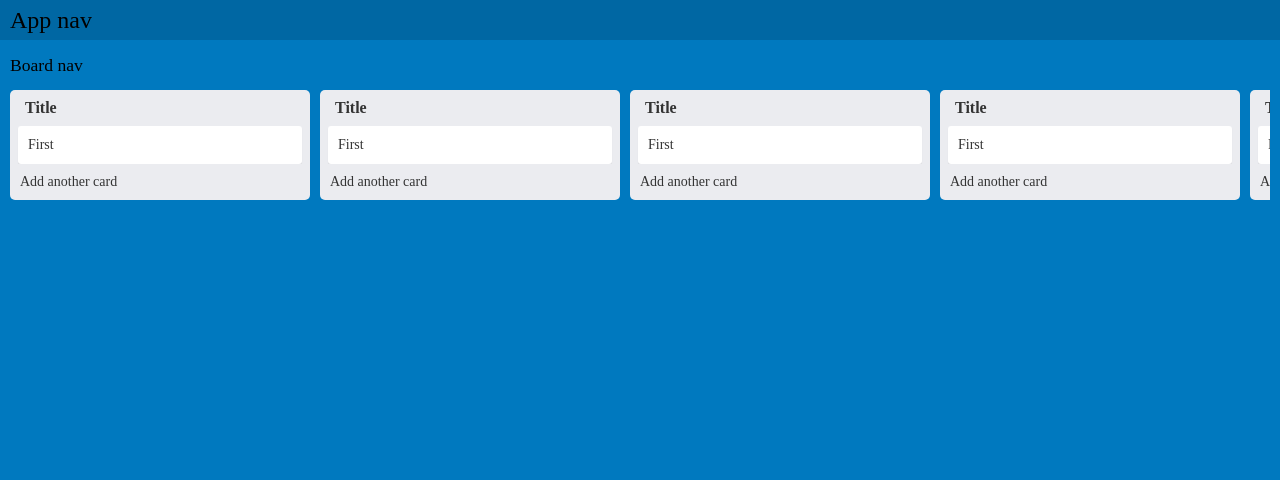
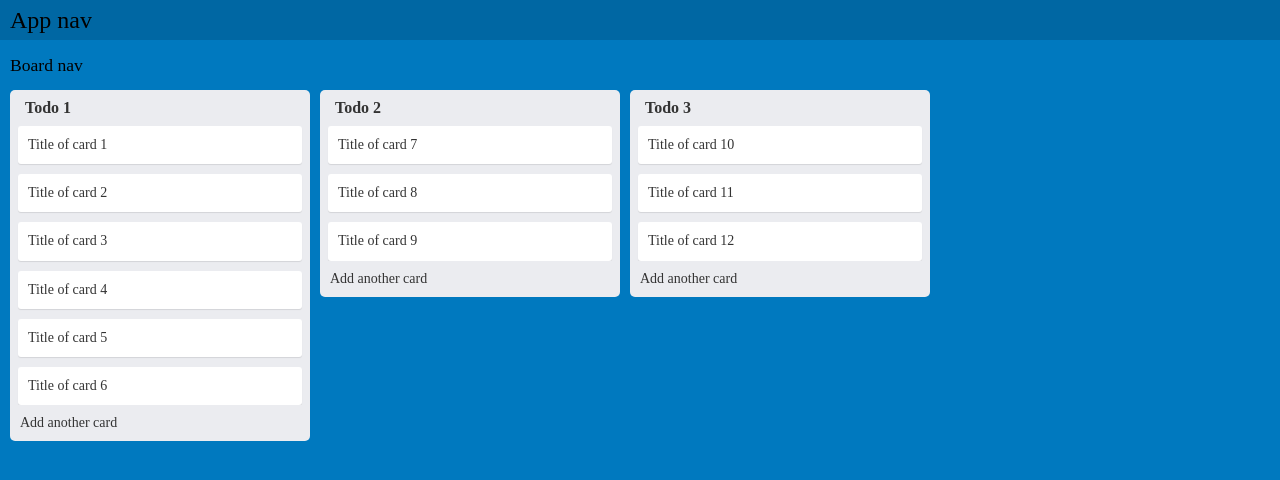
Before and after one commit to Daniil161russ/trello-react-test, a React app: page / in a window 1280 px wide. Built offline with nearby package versions, Linux system fonts and the light colour scheme.

Commit message:
add test data, mapping, sort cards and columns

```diff
--- a/package.json
+++ b/package.json
@@ -6,6 +6,7 @@
     "@testing-library/jest-dom": "^5.16.5",
     "@testing-library/react": "^13.4.0",
     "@testing-library/user-event": "^13.5.0",
+    "lodash": "4.17.21",
     "node-sass": "6.0.1",
     "react": "^18.2.0",
     "react-dom": "^18.2.0",
--- /dev/null
+++ b/src/actions/data.js
@@ -0,0 +1,120 @@
+export const data = {
+    boards: [
+        {
+            id: 'board-1',
+            columnOrder: ['column-1', 'column-2', 'column-3'],
+            columns: [
+                {
+                    id: 'column-1',
+                    boardId: 'board-1',
+                    title: 'Todo 1',
+                    cardOrder: ['card-1', 'card-2', 'card-3', 'card-4', 'card-5', 'card-6',],
+                    cards: [
+                        {
+                            id: 'card-1',
+                            boardId: 'board-1',
+                            columnId: 'column-1',
+                            title: 'Title of card 1',
+                            image: null,
+                        },
+                        {
+                            id: 'card-2',
+                            boardId: 'board-1',
+                            columnId: 'column-1',
+                            title: 'Title of card 2',
+                            image: null,
+                        },
+                        {
+                            id: 'card-3',
+                            boardId: 'board-1',
+                            columnId: 'column-1',
+                            title: 'Title of card 3',
+                            image: null,
+                        },
+                        {
+                            id: 'card-4',
+                            boardId: 'board-1',
+                            columnId: 'column-1',
+                            title: 'Title of card 4',
+                            image: null,
+                        },
+                        {
+                            id: 'card-5',
+                            boardId: 'board-1',
+                            columnId: 'column-1',
+                            title: 'Title of card 5',
+                            image: null,
+                        },
+                        {
+                            id: 'card-6',
+                            boardId: 'board-1',
+                            columnId: 'column-1',
+                            title: 'Title of card 6',
+                            image: null,
+                        },
+                    ]
+                },
+
+                {
+                    id: 'column-2',
+                    boardId: 'board-1',
+                    title: 'Todo 2',
+                    cardOrder: ['card-7', 'card-8', 'card-9',],
+                    cards: [
+                        {
+                            id: 'card-7',
+                            boardId: 'board-1',
+                            columnId: 'column-2',
+                            title: 'Title of card 7',
+                            image: null,
+                        },
+                        {
+                            id: 'card-8',
+                            boardId: 'board-1',
+                            columnId: 'column-2',
+                            title: 'Title of card 8',
+                            image: null,
+                        },
+                        {
+                            id: 'card-9',
+                            boardId: 'board-1',
+                            columnId: 'column-2',
+                            title: 'Title of card 9',
+                            image: null,
+                        },
+                    ]
+                },
+
+                {
+                    id: 'column-3',
+                    boardId: 'board-1',
+                    title: 'Todo 3',
+                    cardOrder: ['card-10', 'card-11', 'card-12',],
+                    cards: [
+                        {
+                            id: 'card-10',
+                            boardId: 'board-1',
+                            columnId: 'column-3',
+                            title: 'Title of card 10',
+                            image: null,
+                        },
+                        {
+                            id: 'card-11',
+                            boardId: 'board-1',
+                            columnId: 'column-3',
+                            title: 'Title of card 11',
+                            image: null,
+                        },
+                        {
+                            id: 'card-12',
+                            boardId: 'board-1',
+                            columnId: 'column-3',
+                            title: 'Title of card 12',
+                            image: null,
+                        },
+                    ]
+                }
+            ]
+        },
+    ]
+}
--- a/src/components/BoardContent/BoardContent.js
+++ b/src/components/BoardContent/BoardContent.js
@@ -1,16 +1,42 @@
 import Column from '../Column/Column';
+import { data } from '../../actions/data';
+import { useEffect, useState } from 'react';
+import _ from 'lodash';
+import { mapOrder } from '../../utilities/sorts';
+
 import './BoardContent.scss';
 
 const BoardContent = () => {
+    const [board, setBoard] = useState({});
+    const [columns, setColumns] = useState([]);
+
+    useEffect(() => {
+        const boardData = data.boards.find((item) => item.id === 'board-1');
+
+        if (boardData) {
+            setBoard(boardData);
+
+            setColumns(mapOrder(boardData.columns, boardData.columnOrder, 'id'));
+        }
+    }, []);
+
+    if (_.isEmpty(board)) {
+        return (
+            <>
+                <div className='not-found'>Board not found</div>
+            </>
+        )
+    }
+
     return (
        <>
             <div className='board-columns'>
-                <Column />
-                <Column />
-                <Column />
-                <Column />
-                <Column />
-                <Column />
+                {columns && columns.length && columns.map((column, index) => {
+                    return (
+                        <Column key={column.id} column={column} />
+                    )
+                })}
+
             </div>
        </>
     )
--- /dev/null
+++ b/src/components/Card/Card.js
@@ -0,0 +1,17 @@
+import './Card.scss';
+
+const Card = (props) => {
+
+    const { card } = props;
+    return (
+       <>
+             <li className='card-item'>
+                {card.image &&
+                    <img className='card__cover' src={card.image} />}
+                { card.title }
+            </li>
+       </>
+    )
+}
+
+export default Card;
--- a/src/components/Task/Task.scss
+++ b/src/components/Card/Card.scss
@@ -1,6 +1,6 @@
 @import '../../assets/style/settings';
 
-li.task-item {
+li.card-item {
     background-color: white;
     padding: $gap;
     border-radius: $card-border-radius;
--- a/src/components/Column/Column.js
+++ b/src/components/Column/Column.js
@@ -1,25 +1,21 @@
-import Task from '../Task/Task';
+import Card from '../Card/Card';
+import { mapOrder } from '../../utilities/sorts';
 import './Column.scss';
 
-const Column = () => {
+const Column = (props) => {
+
+    const { column } = props;
+    const cards = mapOrder(column.cards, column.cardOrder, 'id');
     return (
        <>
             <div className='column'>
-                <header>Title</header>
-                <ul className='task-list'>
-                    <Task />
-                    {/* <li className='task-item'>Second</li>
-                    <li className='task-item'>Third</li>
-                    <li className='task-item'>First</li>
-                    <li className='task-item'>Second</li>
-                    <li className='task-item'>Third</li>
-                    <li className='task-item'>First</li>
-                    <li className='task-item'>Second</li>
-                    <li className='task-item'>Third</li>
-                    <li className='task-item'>First</li>
-                    <li className='task-item'>Second</li>
-                    <li className='task-item'>Third</li>
-                    <li className='task-item'>First</li> */}
+                <header>{ column.title }</header>
+                <ul className='card-list'>
+                    { cards && cards.length > 0 && cards.map((card, index) => {
+                        return (
+                            <Card key={card.id} card={card}/>
+                        )
+                    })}
                 </ul>
                 <footer>Add another card</footer>
             </div>
--- a/src/components/Column/Column.scss
+++ b/src/components/Column/Column.scss
@@ -30,7 +30,7 @@
         border-bottom-right-radius: $column-border-radius;
     }
 
-    ul.task-list {
+    ul.card-list {
         list-style: none;
         margin: 0;
         max-height: calc(100% - #{$column-header-height} - #{$column-footer-height});
@@ -48,26 +48,5 @@
             background-color: darken($color: $list-bg-color, $amount: 15);
             border-right: 5px solid $list-bg-color;
         }
-
-        li.task-item {
-            background-color: white;
-            padding: $gap;
-            border-radius: $card-border-radius;
-            box-shadow: 0 1px 1px rgba(0, 0, 0, 0.1);
-
-            &:not(:last-child) {
-                margin-bottom: $gap;
-            }
-
-            img {
-                display: block;
-
-                width: calc(100% + 2 * #{$gap});
-                margin: -$gap 0 $gap (-$gap);
-
-                border-top-left-radius: $card-border-radius;
-                border-top-right-radius: $card-border-radius;
-            }
-        }
     }
 }
--- a/src/components/Task/Task.js
+++ /dev/null
@@ -1,11 +0,0 @@
-import './Task.scss';
-
-const Task = () => {
-    return (
-       <>
-             <li className='task-item'>First</li>
-       </>
-    )
-}
-
-export default Task;
--- /dev/null
+++ b/src/utilities/sorts.js
@@ -0,0 +1,4 @@
+export const mapOrder = (array, order, key) => {
+    array.sort((a, b) => order.indexOf(a[key]) - order.indexOf(b[key]));
+    return array;
+};
```
Also changed, not shown: 1 other file.
